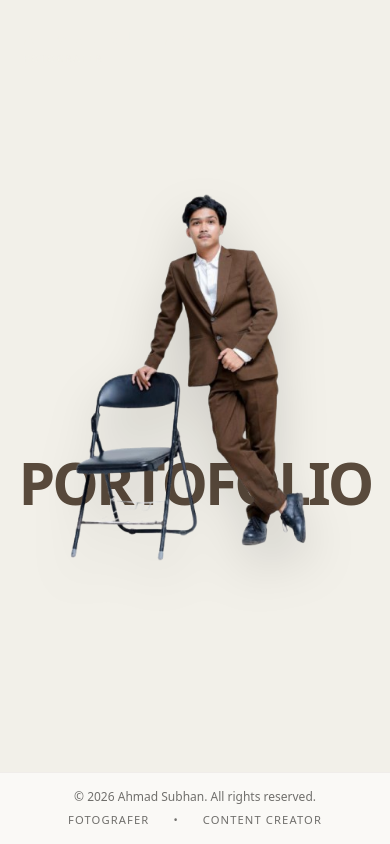
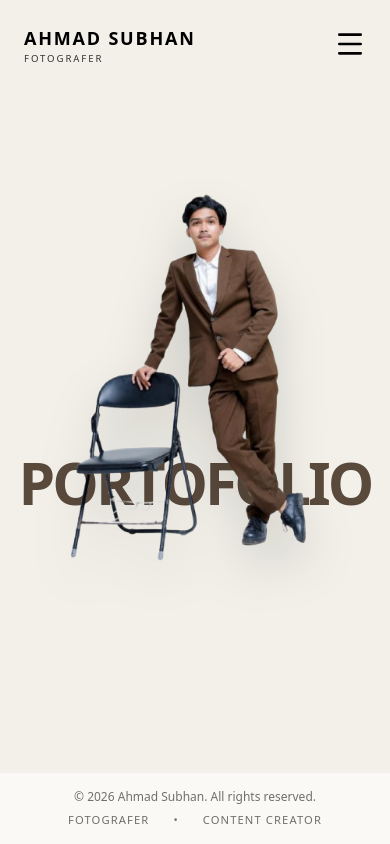
Before and after one commit to ruddypp/portofolio-subhan, a React (Vite) app: page / in a window 390 px wide. Shown: the top 844 px of the page. Built offline with nearby package versions, Linux system fonts and the light colour scheme.

Commit message:
fix responsive

```diff
--- a/src/components/Navbar.tsx
+++ b/src/components/Navbar.tsx
@@ -25,9 +25,8 @@ const Navbar = () => {
     ];
 
     return (
-        <nav className="fixed w-full top-0 z-50">
-            {/* Header Content with Mix Blend */}
-            <div className="relative z-50 w-full px-6 py-6 md:px-10 md:py-6 flex justify-between items-center mix-blend-difference text-[var(--color-paper)]">
+        <>
+            <nav className="fixed w-full top-0 z-50 px-6 py-6 md:px-10 md:py-6 flex justify-between items-center mix-blend-difference text-[var(--color-paper)]">
                 <div className="flex flex-col items-start leading-none nav-item">
                     <span className="text-lg font-bold tracking-widest uppercase mb-0.5">Ahmad Subhan</span>
                     <span className="text-[0.6rem] tracking-[0.2em] uppercase opacity-80">Fotografer</span>
@@ -51,9 +50,9 @@ const Navbar = () => {
                 <button className="md:hidden nav-item z-50 text-[var(--color-paper)]" onClick={toggleMenu}>
                     {isOpen ? <X size={32} /> : <Menu size={32} />}
                 </button>
-            </div>
+            </nav>
 
-            {/* Mobile Menu Overlay - OUTSIDE the mix-blend container */}
+            {/* Mobile Menu Overlay */}
             {isOpen && (
                 <div className="fixed top-0 left-0 w-full h-screen bg-[var(--color-paper)] z-40 flex flex-col items-center justify-center gap-8 md:hidden">
                     {navLinks.map((link) => (
@@ -68,7 +67,7 @@ const Navbar = () => {
                     ))}
                 </div>
             )}
-        </nav>
+        </>
     );
 };
 
```
